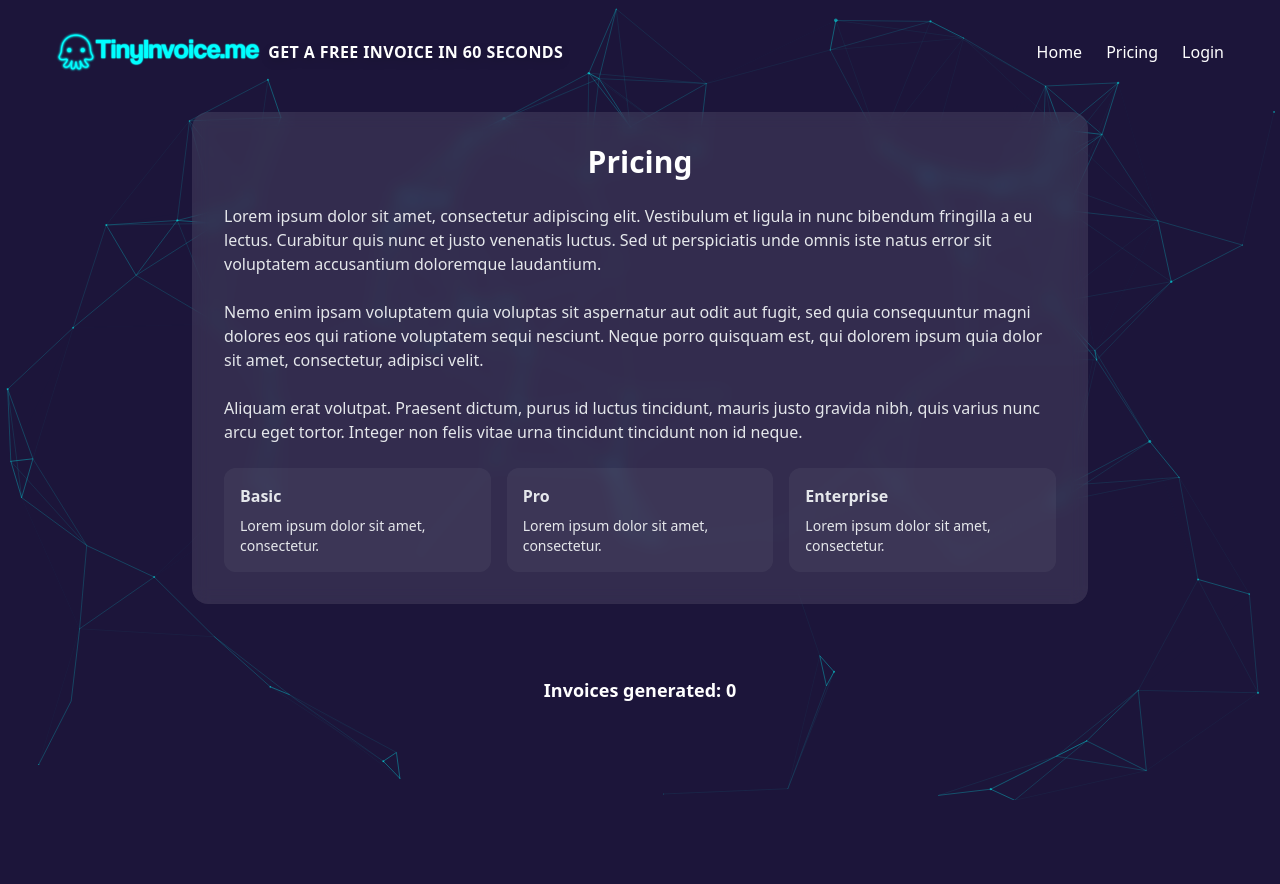
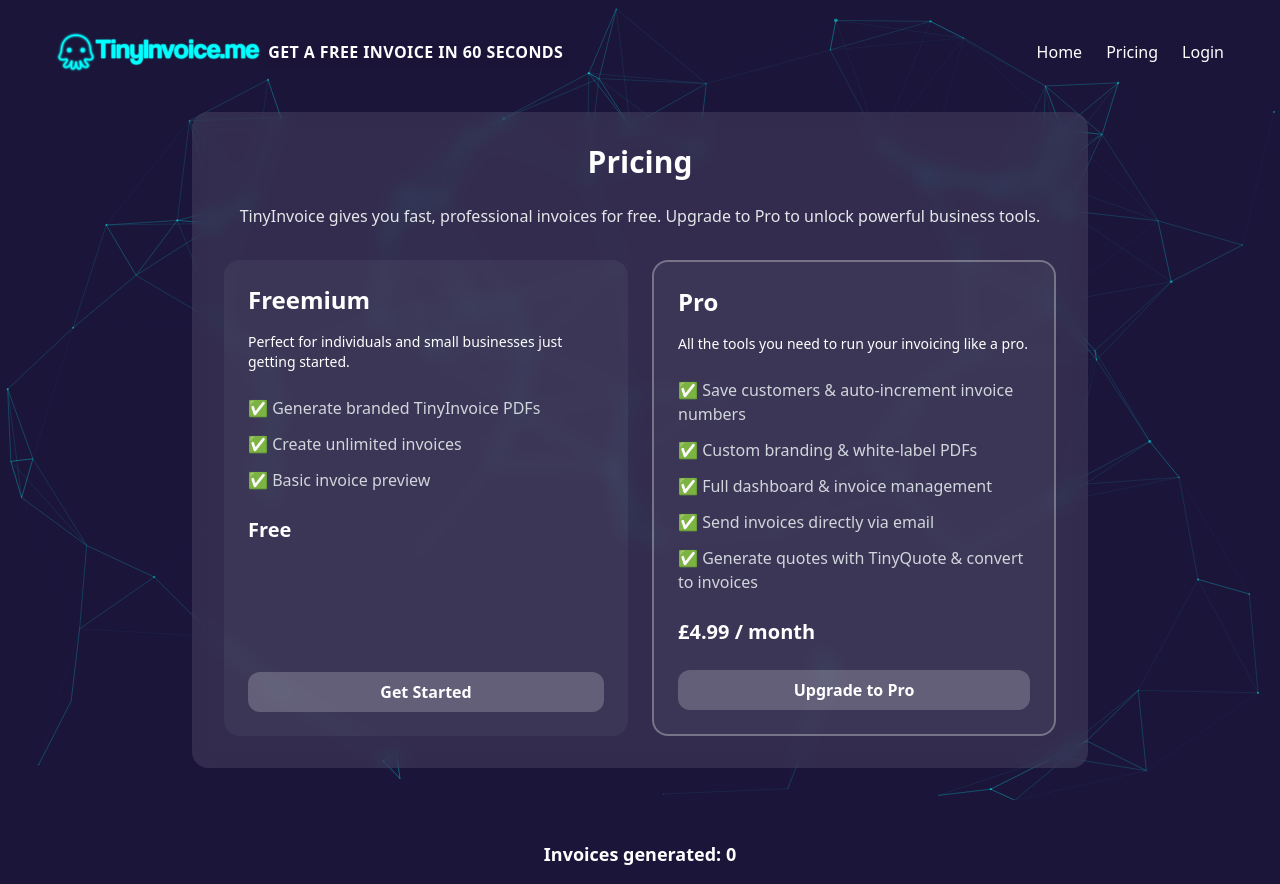
Before and after one commit to funktotheface/tinyinvoice, a Flask app: page /pricing in a window 1280 px wide. Before the commit the page ends 800 px from the top, so only its background shows below. Run offline with Flask 3, Linux system fonts and the light colour scheme; data that the repository does not hold is empty; style sheets or scripts are compiled from the project's sources; parts of the project's set-up code (start-up, migrations or seed data) failed here and were passed over.

Commit message:
update pricing page: enhance tier descriptions and add call-to-action buttons

```diff
--- a/static/css/output.css
+++ b/static/css/output.css
@@ -238,6 +238,9 @@
   .mb-6 {
     margin-bottom: calc(var(--spacing) * 6);
   }
+  .mb-8 {
+    margin-bottom: calc(var(--spacing) * 8);
+  }
   .mb-10 {
     margin-bottom: calc(var(--spacing) * 10);
   }
@@ -262,11 +265,17 @@
   .h-10 {
     height: calc(var(--spacing) * 10);
   }
+  .w-1 {
+    width: calc(var(--spacing) * 1);
+  }
   .w-1\/6 {
     width: calc(1/6 * 100%);
   }
   .w-1\/12 {
     width: calc(1/12 * 100%);
+  }
+  .w-2 {
+    width: calc(var(--spacing) * 2);
   }
   .w-2\/5 {
     width: calc(2/5 * 100%);
@@ -300,6 +309,9 @@
   }
   .grid-cols-1 {
     grid-template-columns: repeat(1, minmax(0, 1fr));
+  }
+  .flex-col {
+    flex-direction: column;
   }
   .items-center {
     align-items: center;
@@ -395,9 +407,22 @@
     border-style: var(--tw-border-style);
     border-width: 1px;
   }
+  .border-2 {
+    border-style: var(--tw-border-style);
+    border-width: 2px;
+  }
   .border-none {
     --tw-border-style: none;
     border-style: none;
+  }
+  .border-white {
+    border-color: var(--color-white);
+  }
+  .border-white\/30 {
+    border-color: color-mix(in srgb, #fff 30%, transparent);
+    @supports (color: color-mix(in lab, red, red)) {
+      border-color: color-mix(in oklab, var(--color-white) 30%, transparent);
+    }
   }
   .bg-\[rgba\(7\,8\,37\,0\.95\)\] {
     background-color: rgba(7,8,37,0.95);
@@ -407,6 +432,9 @@
   }
   .bg-transparent {
     background-color: transparent;
+  }
+  .bg-white {
+    background-color: var(--color-white);
   }
   .bg-white\/5 {
     background-color: color-mix(in srgb, #fff 5%, transparent);
@@ -418,6 +446,12 @@
     background-color: color-mix(in srgb, #fff 10%, transparent);
     @supports (color: color-mix(in lab, red, red)) {
       background-color: color-mix(in oklab, var(--color-white) 10%, transparent);
+    }
+  }
+  .bg-white\/20 {
+    background-color: color-mix(in srgb, #fff 20%, transparent);
+    @supports (color: color-mix(in lab, red, red)) {
+      background-color: color-mix(in oklab, var(--color-white) 20%, transparent);
     }
   }
   .p-2 {
@@ -478,6 +512,10 @@
     font-size: var(--text-sm);
     line-height: var(--tw-leading, var(--text-sm--line-height));
   }
+  .text-xl {
+    font-size: var(--text-xl);
+    line-height: var(--tw-leading, var(--text-xl--line-height));
+  }
   .font-bold {
     --tw-font-weight: var(--font-weight-bold);
     font-weight: var(--font-weight-bold);
@@ -500,6 +538,9 @@
   .text-gray-200 {
     color: var(--color-gray-200);
   }
+  .text-gray-300 {
+    color: var(--color-gray-300);
+  }
   .text-red-500 {
     color: var(--color-red-500);
   }
@@ -508,6 +549,9 @@
   }
   .uppercase {
     text-transform: uppercase;
+  }
+  .underline {
+    text-decoration-line: underline;
   }
   .placeholder-blue-400 {
     &::placeholder {
@@ -525,13 +569,24 @@
     --tw-shadow: inset 0 2px 4px 0 var(--tw-shadow-color, rgb(0 0 0 / 0.05));
     box-shadow: var(--tw-inset-shadow), var(--tw-inset-ring-shadow), var(--tw-ring-offset-shadow), var(--tw-ring-shadow), var(--tw-shadow);
   }
+  .outline {
+    outline-style: var(--tw-outline-style);
+    outline-width: 1px;
+  }
   .drop-shadow-lg {
     --tw-drop-shadow-size: drop-shadow(0 4px 4px var(--tw-drop-shadow-color, rgb(0 0 0 / 0.15)));
     --tw-drop-shadow: drop-shadow(var(--drop-shadow-lg));
     filter: var(--tw-blur,) var(--tw-brightness,) var(--tw-contrast,) var(--tw-grayscale,) var(--tw-hue-rotate,) var(--tw-invert,) var(--tw-saturate,) var(--tw-sepia,) var(--tw-drop-shadow,);
   }
+  .filter {
+    filter: var(--tw-blur,) var(--tw-brightness,) var(--tw-contrast,) var(--tw-grayscale,) var(--tw-hue-rotate,) var(--tw-invert,) var(--tw-saturate,) var(--tw-sepia,) var(--tw-drop-shadow,);
+  }
   .backdrop-blur-sm {
     --tw-backdrop-blur: blur(var(--blur-sm));
+    -webkit-backdrop-filter: var(--tw-backdrop-blur,) var(--tw-backdrop-brightness,) var(--tw-backdrop-contrast,) var(--tw-backdrop-grayscale,) var(--tw-backdrop-hue-rotate,) var(--tw-backdrop-invert,) var(--tw-backdrop-opacity,) var(--tw-backdrop-saturate,) var(--tw-backdrop-sepia,);
+    backdrop-filter: var(--tw-backdrop-blur,) var(--tw-backdrop-brightness,) var(--tw-backdrop-contrast,) var(--tw-backdrop-grayscale,) var(--tw-backdrop-hue-rotate,) var(--tw-backdrop-invert,) var(--tw-backdrop-opacity,) var(--tw-backdrop-saturate,) var(--tw-backdrop-sepia,);
+  }
+  .backdrop-filter {
     -webkit-backdrop-filter: var(--tw-backdrop-blur,) var(--tw-backdrop-brightness,) var(--tw-backdrop-contrast,) var(--tw-backdrop-grayscale,) var(--tw-backdrop-hue-rotate,) var(--tw-backdrop-invert,) var(--tw-backdrop-opacity,) var(--tw-backdrop-saturate,) var(--tw-backdrop-sepia,);
     backdrop-filter: var(--tw-backdrop-blur,) var(--tw-backdrop-brightness,) var(--tw-backdrop-contrast,) var(--tw-backdrop-grayscale,) var(--tw-backdrop-hue-rotate,) var(--tw-backdrop-invert,) var(--tw-backdrop-opacity,) var(--tw-backdrop-saturate,) var(--tw-backdrop-sepia,);
   }
@@ -557,6 +612,16 @@
     &:hover {
       @media (hover: hover) {
         background-color: var(--color-green-300);
+      }
+    }
+  }
+  .hover\:bg-white\/30 {
+    &:hover {
+      @media (hover: hover) {
+        background-color: color-mix(in srgb, #fff 30%, transparent);
+        @supports (color: color-mix(in lab, red, red)) {
+          background-color: color-mix(in oklab, var(--color-white) 30%, transparent);
+        }
       }
     }
   }
@@ -735,6 +800,11 @@
   inherits: false;
   initial-value: 0 0 #0000;
 }
+@property --tw-outline-style {
+  syntax: "*";
+  inherits: false;
+  initial-value: solid;
+}
 @property --tw-blur {
   syntax: "*";
   inherits: false;
@@ -854,6 +924,7 @@
       --tw-ring-offset-width: 0px;
       --tw-ring-offset-color: #fff;
       --tw-ring-offset-shadow: 0 0 #0000;
+      --tw-outline-style: solid;
       --tw-blur: initial;
       --tw-brightness: initial;
       --tw-contrast: initial;
--- a/templates/pricing.html
+++ b/templates/pricing.html
@@ -6,26 +6,52 @@
 
   <h2 class="text-3xl font-bold mb-6 text-center">Pricing</h2>
 
-  <div class="space-y-6 text-gray-200">
-    <p>Lorem ipsum dolor sit amet, consectetur adipiscing elit. Vestibulum et ligula in nunc bibendum fringilla a eu lectus. Curabitur quis nunc et justo venenatis luctus. Sed ut perspiciatis unde omnis iste natus error sit voluptatem accusantium doloremque laudantium.</p>
+  <p class="text-center mb-8 text-gray-200">
+    TinyInvoice gives you fast, professional invoices for free. Upgrade to Pro to unlock powerful business tools.
+  </p>
 
-    <p>Nemo enim ipsam voluptatem quia voluptas sit aspernatur aut odit aut fugit, sed quia consequuntur magni dolores eos qui ratione voluptatem sequi nesciunt. Neque porro quisquam est, qui dolorem ipsum quia dolor sit amet, consectetur, adipisci velit.</p>
+  <div class="grid grid-cols-1 sm:grid-cols-2 gap-6">
 
-    <p>Aliquam erat volutpat. Praesent dictum, purus id luctus tincidunt, mauris justo gravida nibh, quis varius nunc arcu eget tortor. Integer non felis vitae urna tincidunt tincidunt non id neque.</p>
+    <!-- Free Tier -->
+    <div class="bg-white/5 p-6 rounded-2xl flex flex-col justify-between">
+      <div>
+        <h3 class="text-2xl font-semibold mb-4">Freemium</h3>
+        <p class="text-sm mb-6">Perfect for individuals and small businesses just getting started.</p>
 
-    <div class="grid grid-cols-1 sm:grid-cols-3 gap-4 mt-6">
-      <div class="bg-white/5 p-4 rounded-xl">
-        <h3 class="font-semibold mb-2">Basic</h3>
-        <p class="text-sm">Lorem ipsum dolor sit amet, consectetur.</p>
+        <ul class="space-y-3 text-gray-300 mb-6">
+          <li>✅ Generate branded TinyInvoice PDFs</li>
+          <li>✅ Create unlimited invoices</li>
+          <li>✅ Basic invoice preview</li>
+        </ul>
+
+        <p class="text-xl font-bold mt-4">Free</p>
       </div>
-      <div class="bg-white/5 p-4 rounded-xl">
-        <h3 class="font-semibold mb-2">Pro</h3>
-        <p class="text-sm">Lorem ipsum dolor sit amet, consectetur.</p>
+      <a href="{{ url_for('main.index') }}">
+      <button class="mt-6 w-full bg-white/20 hover:bg-white/30 text-white font-semibold py-2 rounded-xl transition">
+        Get Started
+      </button>
+      </a>
+    </div>
+
+    <!-- Premium Tier -->
+    <div class="bg-white/5 p-6 rounded-2xl flex flex-col justify-between border-2 border-white/30">
+      <div>
+        <h3 class="text-2xl font-semibold mb-4">Pro</h3>
+        <p class="text-sm mb-6">All the tools you need to run your invoicing like a pro.</p>
+
+        <ul class="space-y-3 text-gray-300 mb-6">
+          <li>✅ Save customers & auto-increment invoice numbers</li>
+          <li>✅ Custom branding & white-label PDFs</li>
+          <li>✅ Full dashboard & invoice management</li>
+          <li>✅ Send invoices directly via email</li>
+          <li>✅ Generate quotes with TinyQuote & convert to invoices</li>
+        </ul>
+
+        <p class="text-xl font-bold mt-4">£4.99 / month</p>
       </div>
-      <div class="bg-white/5 p-4 rounded-xl">
-        <h3 class="font-semibold mb-2">Enterprise</h3>
-        <p class="text-sm">Lorem ipsum dolor sit amet, consectetur.</p>
-      </div>
+      <button class="mt-6 w-full bg-white/20 hover:bg-white/30 text-white font-semibold py-2 rounded-xl transition">
+        Upgrade to Pro
+      </button>
     </div>
 
   </div>
```
